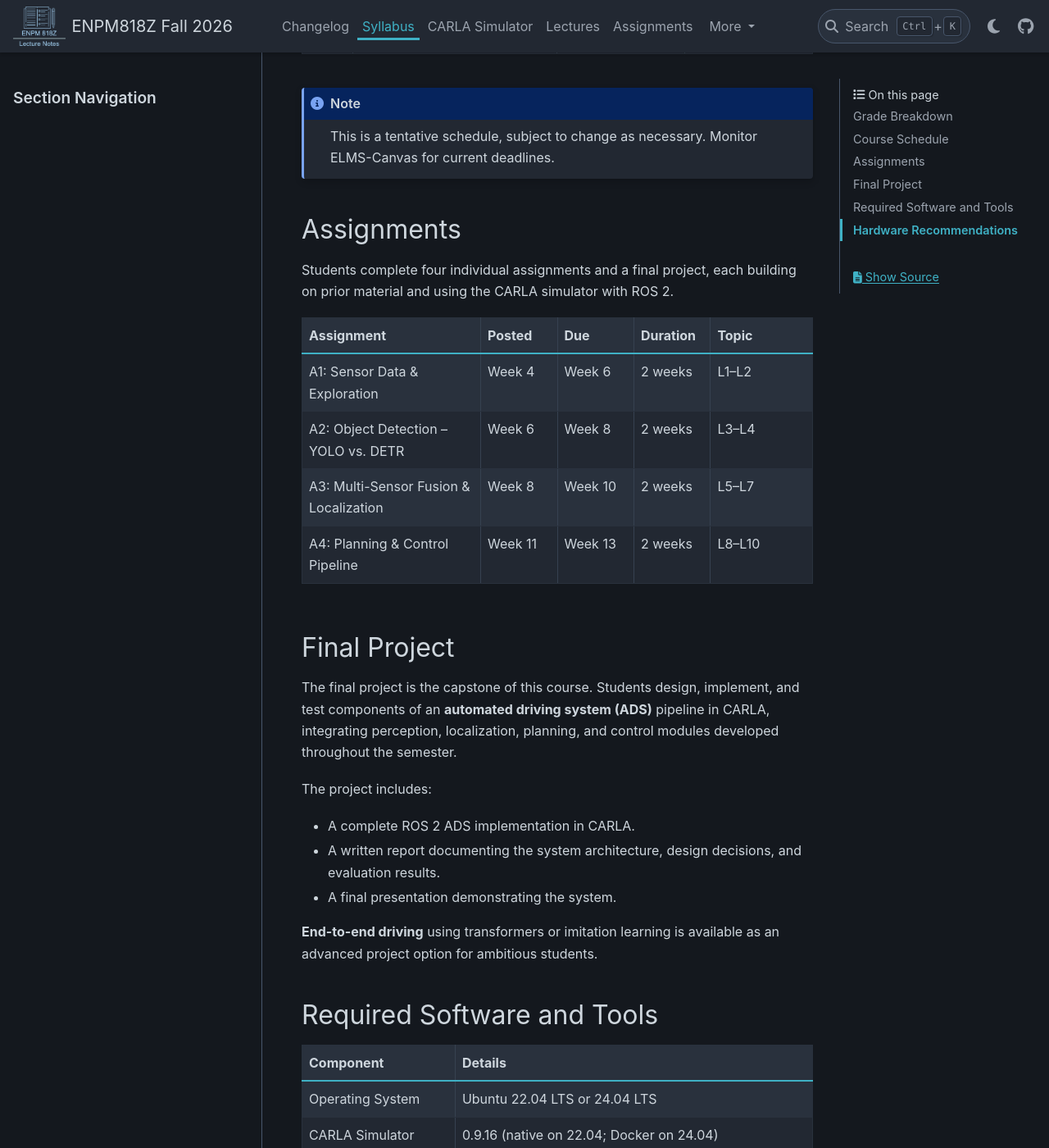
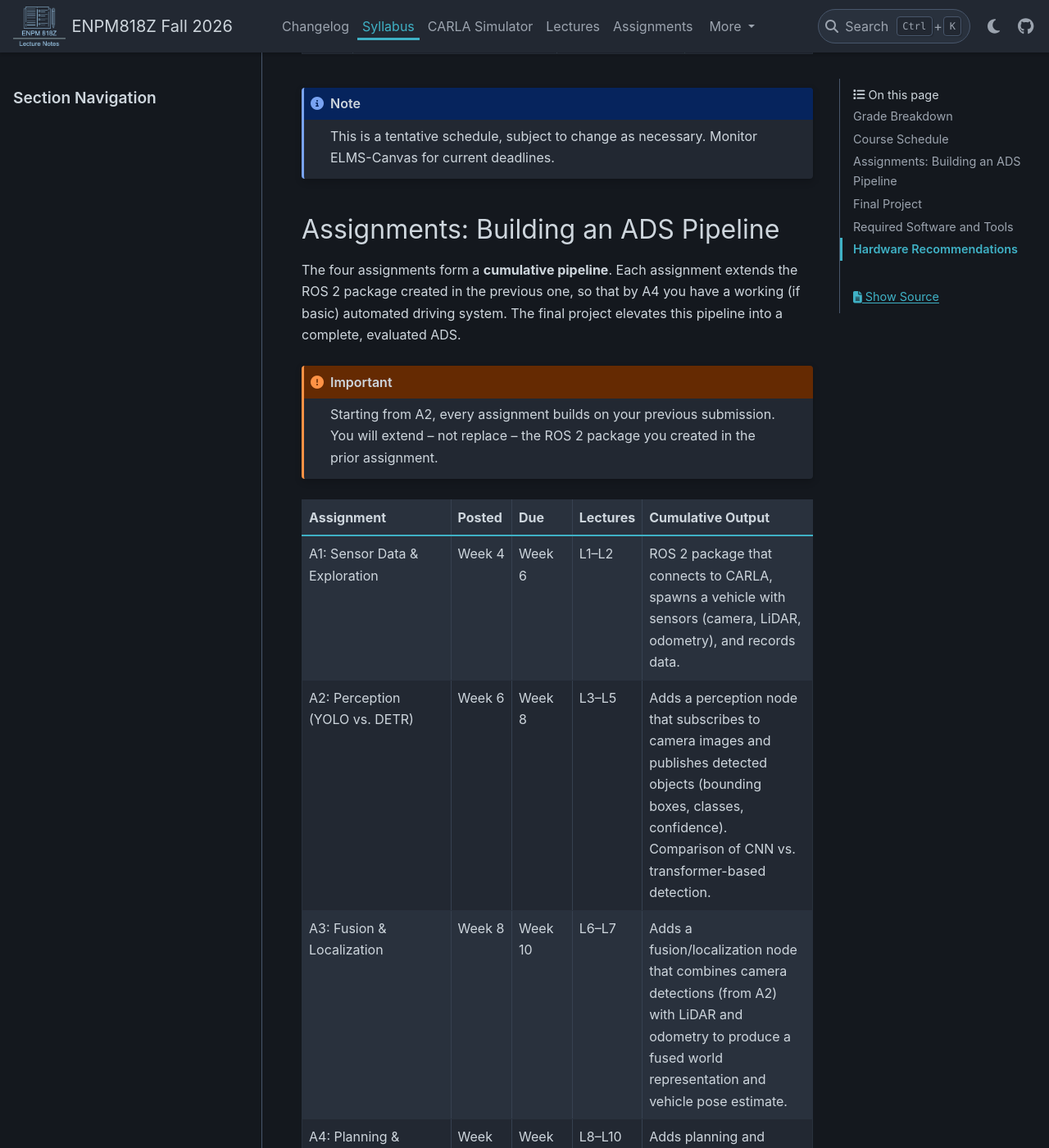
Before and after one commit to zeidk/enpm818z-fall-2026-docs, a Sphinx documentation site: the page built from docs/source/syllabus/index.rst, in a window 1280 px wide and 1400 px high, scrolled down 1636 px. Shown: the whole window at 82% size. Built offline with Sphinx 7.4.7 and the PyData theme 0.15.4, drawn with Linux system fonts in a browser that asks for light colours; some of the changed text lies outside the part shown.

Commit message:
added lecture1, changelog, and syllabus

```diff
--- a/docs/source/lectures/index.rst
+++ b/docs/source/lectures/index.rst
@@ -5,18 +5,18 @@ Lectures
 Overview
 --------
 
-The lectures in ENPM605 follow a progressive structure, starting with Python fundamentals and building toward real-world robotics applications using ROS 2. Each lecture introduces new concepts through explanation, live demonstrations, and in-class exercises. Lecture materials, including slides and demo scripts, are available on Canvas and GitHub.
+The lectures in ENPM818Z follow a progressive structure, starting with the autonomous vehicle landscape and sensor fundamentals, then building through perception, fusion, localization, planning, and control, and culminating with end-to-end driving, world models, and system integration. Each lecture introduces new concepts through explanation, live demonstrations, and hands-on exercises in CARLA. Lecture materials are available on Canvas and GitHub.
 
 .. tip::
 
-   Review the demo scripts after each lecture and re-run them on your own machine. Experimenting with the code is the fastest way to internalize the concepts.
+   Each assignment builds on the previous one to form a cumulative ADS pipeline. Review the CARLA exercises after each lecture and run them on your own machine.
 
 
 Schedule
 --------
 
 .. list-table::
-   :widths: 10 45 45
+   :widths: 8 40 52
    :header-rows: 1
    :class: compact-table
 
@@ -24,26 +24,45 @@ Schedule
      - Topic
      - Key Concepts
    * - L1
-     - Course Introduction
-     - Development environment setup, Python execution pipeline, variables, data types, mutability
+     - Course Introduction & AV Landscape
+     - SAE levels, DDT, ODD, industry status (2026), safety standards (ISO 26262, SOTIF, UNECE GTR), CARLA setup, development environment
    * - L2
-     - Python Fundamentals, Part I
-     - Packages and imports, operators, boolean logic, strings, indexing and slicing, control flow
+     - Sensor Technologies & Calibration
+     - Camera, LiDAR, RADAR, IMU, GNSS; intrinsic/extrinsic calibration; sensor placement and complementarity
    * - L3
-     - Python Fundamentals, Part II
-     - Lists, tuples, dictionaries, sets, loops, list comprehensions, copying
+     - Perception I: Object Detection (YOLO to DETR)
+     - CNN fundamentals, YOLO architecture, transformer attention mechanism, DETR (encoder-decoder, object queries, bipartite matching), YOLO vs. DETR comparison
    * - L4
-     - Introduction to Functions
-     - Function definition, arguments (positional, default, keyword, ``*args``, ``**kwargs``), scopes (LEGB), pass-by-assignment, type hints, recursion
+     - Perception II: BEV Perception & Occupancy Networks
+     - Bird's-Eye View representation, BEVFormer, camera-to-BEV projection, 3D occupancy grids, modern AV perception paradigm
    * - L5
-     - Advanced Functions
-     - Programming paradigms, first-class functions, lambda expressions, closures, decorators, ``functools.wraps``, ``functools.partial``
+     - Perception III: Segmentation, Tracking & Temporal Reasoning
+     - Semantic segmentation (U-Net, DeepLab), driveable surface and lane detection, multi-object tracking (SORT, DeepSORT), temporal fusion
    * - L6
-     - Object-Oriented Programming, Part I
-     - OOP design phase, classes and objects, dunder methods, operator overloading, abstraction, encapsulation, ``@property``
+     - Multi-Sensor Fusion
+     - Fusion architectures (early, intermediate, late), Kalman Filter, EKF, UKF, particle filters, cross-attention fusion, data association, uncertainty quantification
    * - L7
-     - Object-Oriented Programming, Part II
-     - Class and static methods, association, aggregation, composition, inheritance, ``super()``, polymorphism, duck typing, abstract base classes, ``@dataclass``, ``__slots__``, ``typing.Protocol``
+     - Localization & SLAM
+     - GNSS/RTK, dead reckoning, visual/LiDAR odometry, probabilistic localization, SLAM frontend (ICP, feature extraction), SLAM backend (pose graphs, loop closure)
+   * - L8
+     - Motion Planning
+     - Planning hierarchy, vehicle kinematic models, A*, Dijkstra, RRT, PRM, lattice planners, collision detection, diffusion-based planning
+   * - L9
+     - Trajectory Planning & Control
+     - Path vs. trajectory, polynomial and spline generation, optimization-based planning, MPC, Pure Pursuit, Stanley controller, real-time replanning
+   * - L10
+     - Prediction & Decision-Making
+     - Trajectory prediction (transformer-based), behavior planning, state machines, imitation learning (behavior cloning), practical decision-making in traffic
+   * - L11
+     - End-to-End Driving & Foundation Models
+     - UniAD, DriveTransformer, Vision-Language-Action (VLA) models, DriveVLM, modular vs. end-to-end debate
+   * - L12
+     - World Models & Simulation
+     - Learned simulators, video prediction transformers, GAIA-3, NVIDIA Cosmos, Vista, generative scenario generation, data augmentation
+   * - L13
+     - System Integration, Safety & Industry Outlook
+     - AV system architecture, middleware, ISO 26262, SOTIF, UNECE GTR on ADS, V2X, industry trends, course wrap-up
+
 
 Contents
 --------
@@ -53,10 +72,3 @@ Contents
    :titlesonly:
 
    lecture1/l1_index
-   lecture2/l2_index
-   lecture3/l3_index
-   lecture4/l4_index
-   lecture5/l5_index
-   lecture6/l6_index
-   lecture7/l7_index
-   lecture8/l8_index
--- a/docs/source/syllabus/index.rst
+++ b/docs/source/syllabus/index.rst
@@ -103,61 +103,114 @@ Course Schedule
    Monitor ELMS-Canvas for current deadlines.
 
 
-Assignments
------------
+Assignments: Building an ADS Pipeline
+--------------------------------------
 
-Students complete four individual assignments and a final project, each
-building on prior material and using the CARLA simulator with ROS 2.
+The four assignments form a **cumulative pipeline**. Each assignment extends
+the ROS 2 package created in the previous one, so that by A4 you have a
+working (if basic) automated driving system. The final project elevates this
+pipeline into a complete, evaluated ADS.
+
+.. important::
+
+   Starting from A2, every assignment builds on your previous submission.
+   You will extend -- not replace -- the ROS 2 package you created in the
+   prior assignment.
 
 .. list-table::
    :header-rows: 1
-   :widths: 35 15 15 15 20
+   :widths: 30 12 12 12 34
    :class: compact-table
 
    * - Assignment
      - Posted
      - Due
-     - Duration
-     - Topic
+     - Lectures
+     - Cumulative Output
    * - A1: Sensor Data & Exploration
      - Week 4
      - Week 6
-     - 2 weeks
      - L1--L2
-   * - A2: Object Detection -- YOLO vs. DETR
+     - ROS 2 package that connects to CARLA, spawns a vehicle with
+       sensors (camera, LiDAR, odometry), and records data.
+   * - A2: Perception (YOLO vs. DETR)
      - Week 6
      - Week 8
-     - 2 weeks
-     - L3--L4
-   * - A3: Multi-Sensor Fusion & Localization
+     - L3--L5
+     - Adds a perception node that subscribes to camera images and
+       publishes detected objects (bounding boxes, classes, confidence).
+       Comparison of CNN vs. transformer-based detection.
+   * - A3: Fusion & Localization
      - Week 8
      - Week 10
-     - 2 weeks
-     - L5--L7
-   * - A4: Planning & Control Pipeline
+     - L6--L7
+     - Adds a fusion/localization node that combines camera detections
+       (from A2) with LiDAR and odometry to produce a fused world
+       representation and vehicle pose estimate.
+   * - A4: Planning & Control
      - Week 11
      - Week 13
-     - 2 weeks
      - L8--L10
+     - Adds planning and control nodes that consume fused perception
+       (from A3) and the localized pose to drive the vehicle through
+       a CARLA scenario (lane following, obstacle avoidance).
+
+The pipeline progression:
+
+.. code-block:: text
+
+   A1: Sensors & Data        ──►  Record CARLA sensor streams
+       │
+   A2: Perception            ──►  Detect objects from camera feed
+       │
+   A3: Fusion & Localization ──►  Fuse sensors + estimate vehicle pose
+       │
+   A4: Planning & Control    ──►  Drive the vehicle autonomously
+       │
+   Final Project             ──►  Complete ADS in complex scenarios
 
 
 Final Project
 -------------
 
-The final project is the capstone of this course. Students design, implement,
-and test components of an **automated driving system (ADS)** pipeline in CARLA,
-integrating perception, localization, planning, and control modules developed
-throughout the semester.
+The final project is the capstone of this course. Students integrate and
+improve their A1--A4 pipeline into a **complete automated driving system**,
+then evaluate it on challenging CARLA scenarios.
 
-The project includes:
+.. card::
+   :class-card: sd-border-primary sd-shadow-sm
 
-- A complete ROS 2 ADS implementation in CARLA.
-- A written report documenting the system architecture, design decisions, and
-  evaluation results.
-- A final presentation demonstrating the system.
+   **What You Will Deliver**
 
-**End-to-end driving** using transformers or imitation learning is available as
-an advanced project option for ambitious students.
+   1. **Integrated ADS pipeline** -- A single ROS 2 system combining
+      perception, fusion, localization, planning, and control, running
+      end-to-end in CARLA.
+   2. **Complex scenario evaluation** -- Your system will be tested on
+      scenarios beyond what was seen in assignments: urban intersections,
+      highway merging, pedestrian crossings, and adverse weather.
+   3. **Written report** -- Documents the system architecture, design
+      decisions, failure analysis, and quantitative evaluation results.
+   4. **Final presentation** -- Live demonstration of the system with Q&A.
+
+.. tab-set::
+
+   .. tab-item:: Standard Track
+
+      Integrate and refine the modular pipeline from A1--A4. Add prediction
+      or decision-making logic (e.g., behavioral state machine, rule-based
+      planner) to handle complex traffic scenarios.
+
+   .. tab-item:: Advanced Track (Optional)
+
+      Replace part or all of the modular pipeline with an **end-to-end
+      driving** approach using transformers or imitation learning. Compare
+      performance against the modular baseline from the standard track.
+
+.. note::
+
+   The advanced track is optional and intended for ambitious students. Both
+   tracks are graded on the same rubric -- the advanced track does not
+   receive bonus points but provides deeper exposure to modern AV techniques.
 
 
 Required Software and Tools
```
